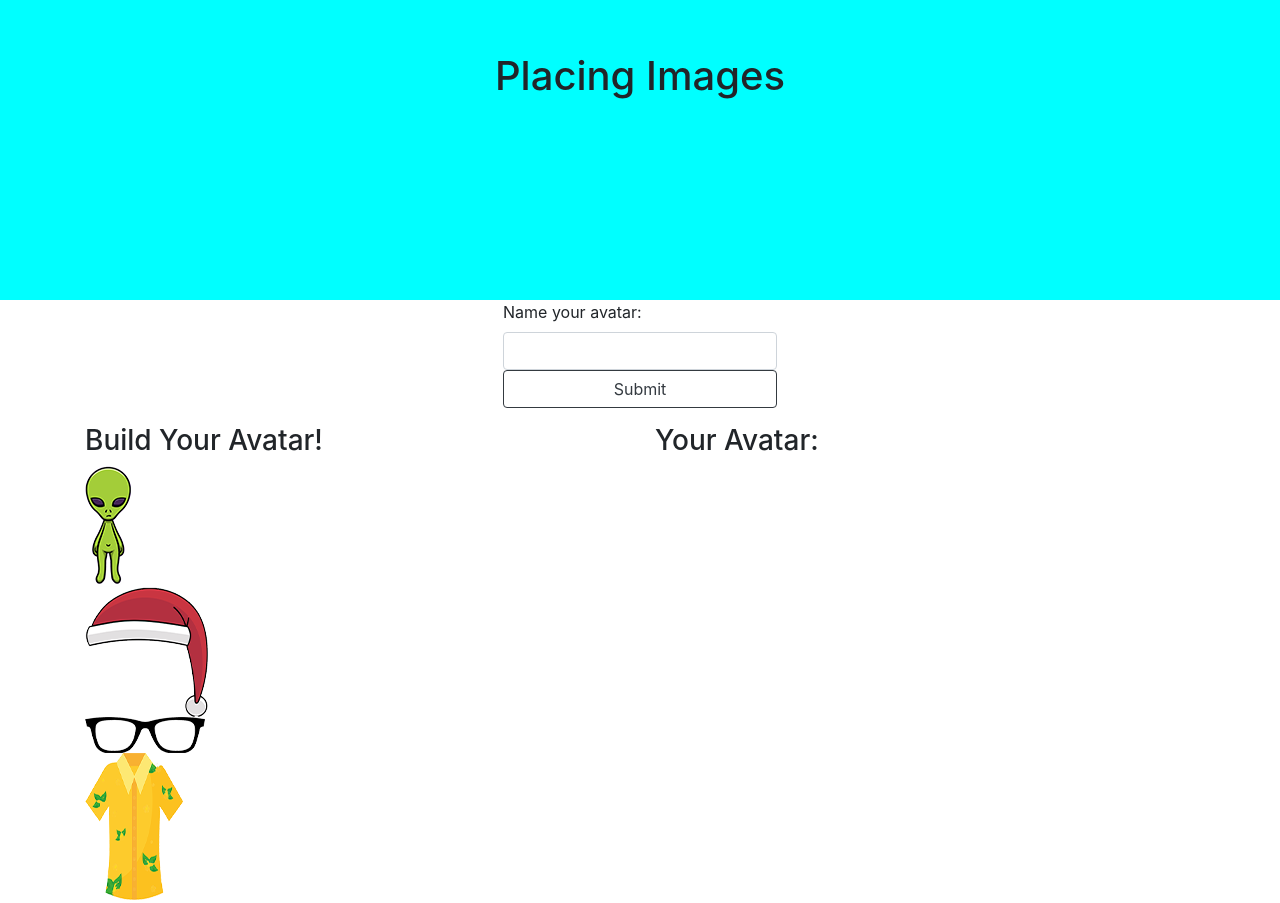
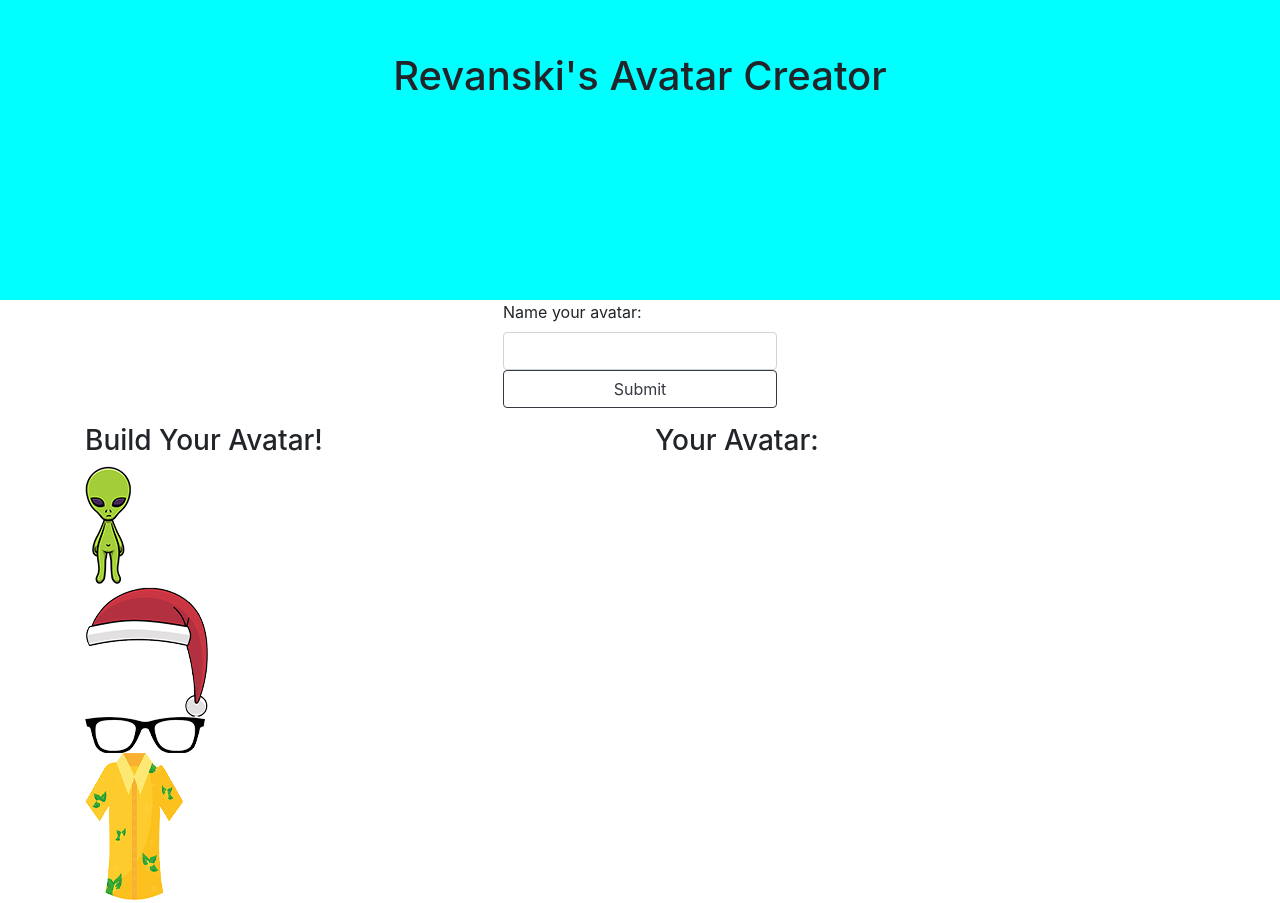
Before and after one commit to Revanski/scripting22, a plain HTML site: page mySite/AvatarCreator/index.html in a window 1280 px wide. Shown: the part 140-1043 px from the top of the page. Drawn offline with nearby package versions, Linux system fonts and the light colour scheme.

Commit message:
Update index.html

```diff
--- a/mySite/AvatarCreator/index.html
+++ b/mySite/AvatarCreator/index.html
@@ -4,7 +4,7 @@
     <meta charset="UTF-8">
     <meta http-equiv="X-UA-Compatible" content="IE=edge">
     <meta name="viewport" content="width=device-width, initial-scale=1.0">
-    <title>Avatar Test</title>
+    <title>Revatar Creator</title>
 
     <!-- Latest compiled and minified CSS -->
     <link rel="stylesheet" href="https://cdn.jsdelivr.net/npm/bootstrap@4.6.1/dist/css/bootstrap.min.css">
@@ -30,7 +30,7 @@
         <div class="container py-5">
             <div class="row py-5">
                 <div class="col-sm-6 mx-auto py-5">
-                    <h1>Placing Images</h1>
+                    <h1>Revanski's Avatar Creator</h1>
                 </div>
             </div>
         </div>
```
